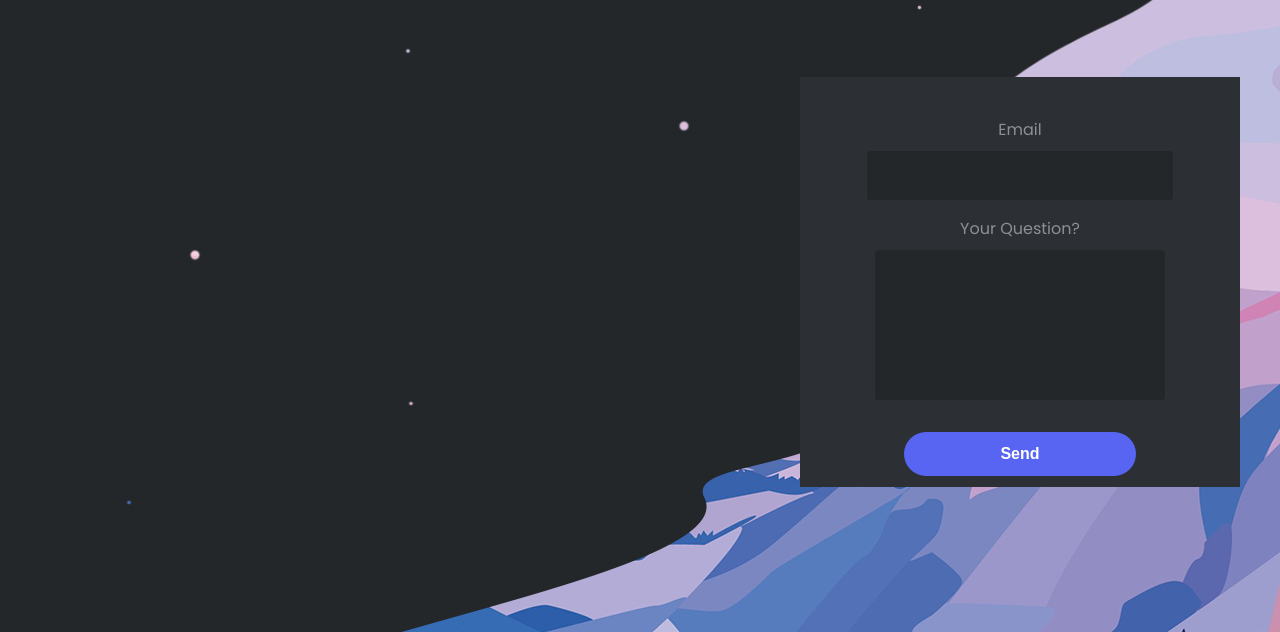
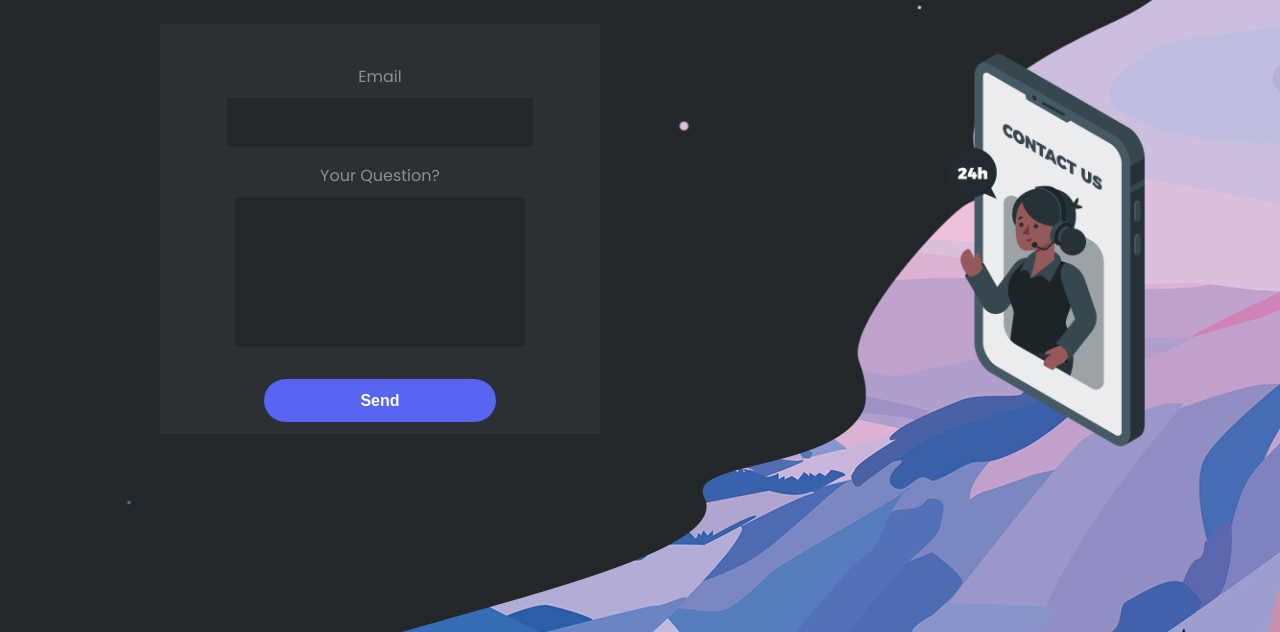
Before and after one commit to Freddiiy/BTSChatServer, a plain HTML site: page frontend/contact.html in a window 1280 px wide. Shown: the part 168-800 px from the top of the page. Drawn offline with Linux system fonts and the light colour scheme.

Commit message:
contact page rework

```diff
--- a/frontend/contact.html
+++ b/frontend/contact.html
@@ -31,7 +31,10 @@
         Have Some Question?
     </h1>
 
-    <div class="">
+    <div class="contactPage">
+
+        <img class="phone" src="images/contact/Contact us-amico.png" alt="picture of phone">
+
         <div class="contact">
         <label class="labelFistname" for="email">Email</label>
         <input type="text" id="email" email="email">
--- a/frontend/style.css
+++ b/frontend/style.css
@@ -149,9 +149,9 @@ input[type="submit"]{
     height: 330px;
     padding: 40px;
     text-align: center;
+    margin-top: 5em;
     margin: auto;
-    margin-left: 50em;
-    margin-top: 5em;
+    margin-left: 10em;
     background: #2C2F33;
 }
 
@@ -163,3 +163,11 @@ input[type="submit"]{
 .questionLabel{
    margin-top: 1em;
 }
+
+.phone{
+    width: 30em;
+    height: 30em;
+    margin-left: 50em;
+    margin-top: 0em;
+    position: absolute;
+}
```
Also changed, not shown: frontend/about.html (+1 -1 lines), frontend/images/contact/Contact us-amico.png (added).
